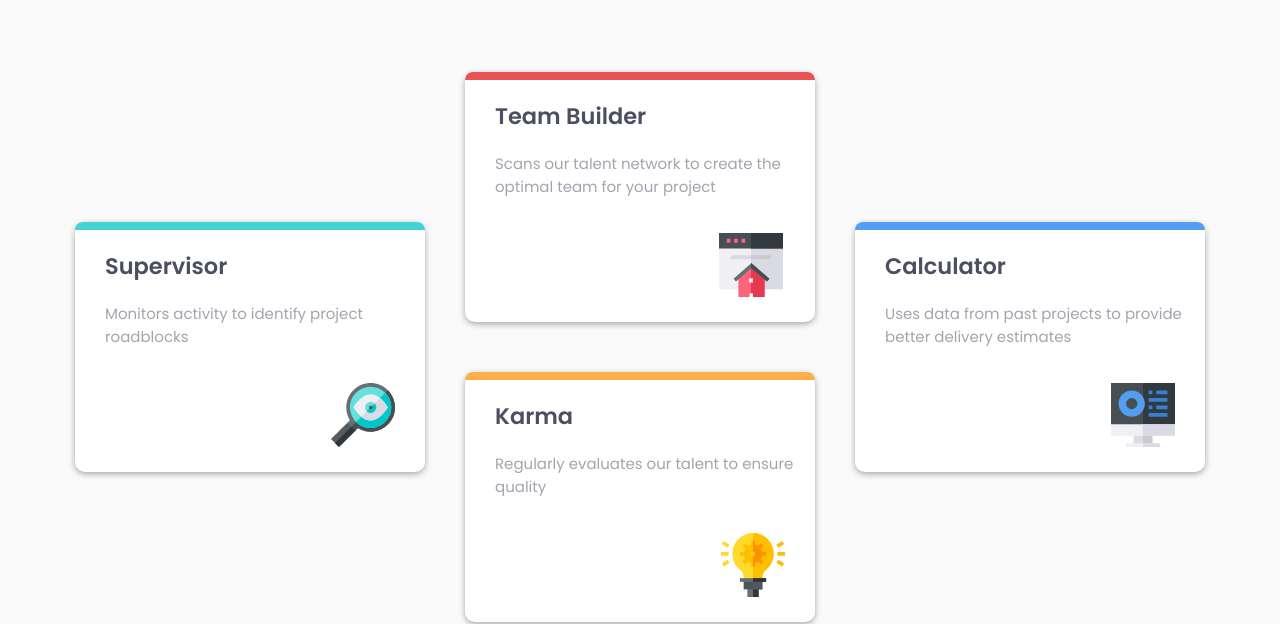
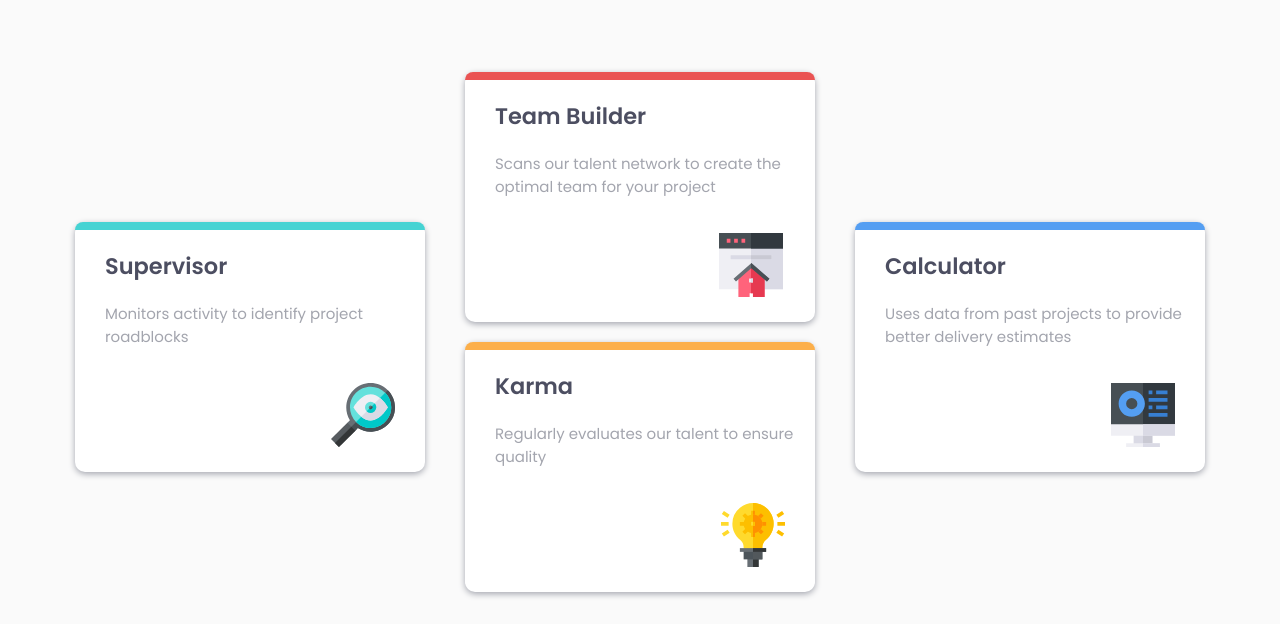
Before and after one commit to Saf-Awi/four-card-feature-section, a plain HTML site: page index.html in a window 1280 px wide. Shown: the part 179-803 px from the top of the page. Drawn offline with Linux system fonts and the light colour scheme.

Commit message:
Update styles.css

```diff
--- a/styles.css
+++ b/styles.css
@@ -68,7 +68,7 @@ header {
 
 .karma {
     position: relative;
-    bottom: 100px;
+    bottom: 130px;
 }
 
 .supervisor {
```
